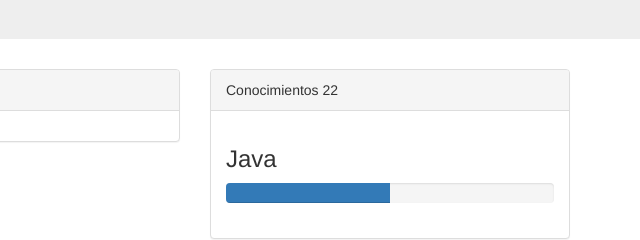
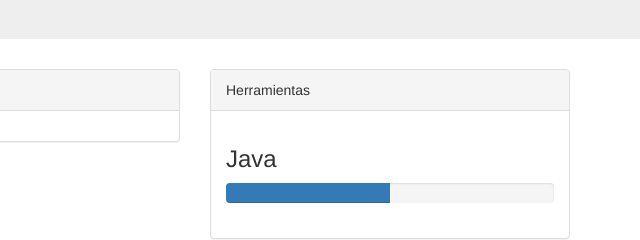
Before and after one commit to FelipeACJ/cv, a plain HTML site: page index.html in a window 1280 px wide. Shown: the part 250-490 px from the top of the page, 640-1280 px from the left. Drawn offline with nearby package versions, Linux system fonts and the light colour scheme.

Commit message:
conocimientos -> herramientas

```diff
--- a/index.html
+++ b/index.html
@@ -27,7 +27,7 @@
 		<div class="col-md-4">
 				<div class="panel panel-default">
 					<div class="panel-heading">
-						Conocimientos 22
+						Herramientas
 					</div>
 					<div class="panel-body">
 						<h3>Java</h3>
```
